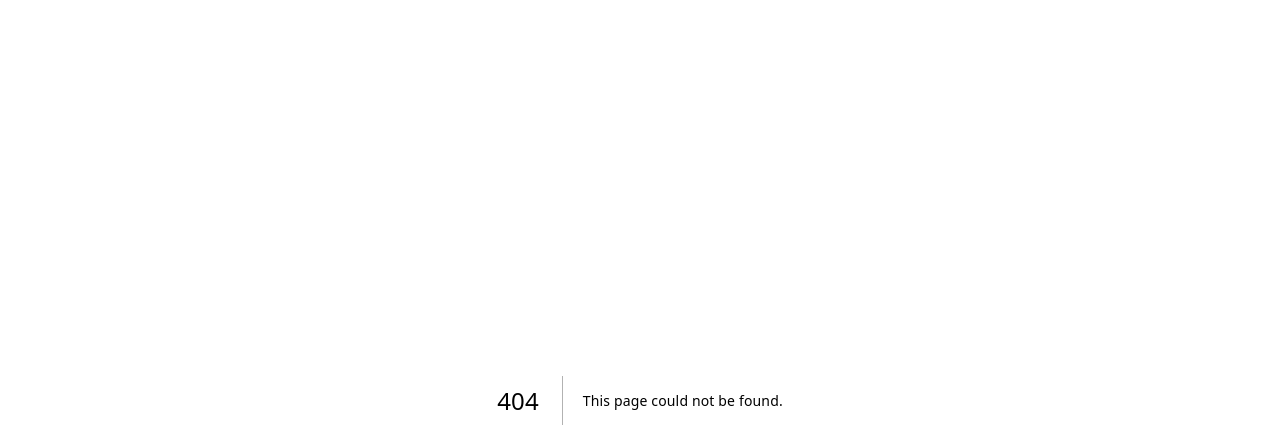
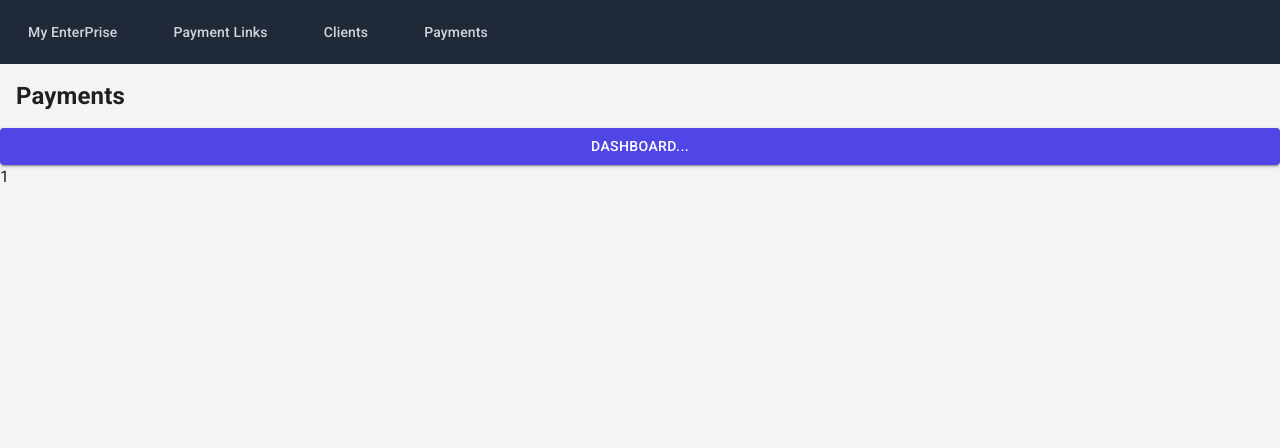
Before and after one commit to ManiacHanz/allsto-enterprise-fe, a Next.js app: page /dashboard/1/payments in a window 1280 px wide. Before the commit this address had no page. Shown: the top 448 px of the page. Built offline with nearby package versions, Linux system fonts and the light colour scheme.

Commit message:
feat: add dashboard layout

```diff
--- a/src/components/layout/index.tsx
+++ b/src/components/layout/index.tsx
@@ -1,14 +1,61 @@
+import Link from "next/link";
+import { useRouter } from "next/router";
 import { FC, ReactNode } from "react";
 
 type Props = {
   children: ReactNode;
+  addonAfter?: ReactNode | string;
 };
 
-export const Layout: FC<Props> = ({ children }) => {
+const routes = [
+  {
+    path: "mine",
+    label: "My EnterPrise",
+  },
+  {
+    path: "links",
+    label: "Payment Links",
+  },
+  {
+    path: "clients",
+    label: "Clients",
+  },
+  {
+    path: "payments",
+    label: "Payments",
+  },
+];
+
+export const Layout: FC<Props> = ({ children, addonAfter }) => {
+  const {
+    query: { id },
+    pathname,
+  } = useRouter();
+
+  const getPathname = () => {
+    const path = pathname.split("/").pop();
+    return routes.find((route) => route.path === path)?.label ?? "";
+  };
+
   return (
-    <div>
-      <div>layout...</div>
-
+    <div className="flex flex-col h-screen bg-gray-100">
+      <div className="h-16 bg-gray-800 flex items-center px-4">
+        <div className="space-x-8 text-white">
+          {routes.map((route) => (
+            <Link
+              key={route.path}
+              href={`/dashboard/${id}/${route.path}`}
+              className="text-gray-300 hover:bg-gray-700 hover:text-white rounded-md px-3 py-2 text-sm font-medium"
+            >
+              {route.label}
+            </Link>
+          ))}
+        </div>
+      </div>
+      <div className="shadow-md h-16 px-4 leading-16 flex justify-between text-2xl font-bold items-center">
+        <div>{getPathname()}</div>
+        {addonAfter}
+      </div>
       {children}
     </div>
   );
--- /dev/null
+++ b/src/pages/dashboard/[id]/clients.tsx
@@ -0,0 +1,15 @@
+import { Layout } from "@/components/layout";
+import { Button } from "@mui/material";
+import { useRouter } from "next/router";
+
+const Dashboard = () => {
+  const router = useRouter();
+  return (
+    <Layout>
+      <Button variant="contained">dashboard...</Button>
+      <div>{router.query.id}</div>
+    </Layout>
+  );
+};
+
+export default Dashboard;
--- /dev/null
+++ b/src/pages/dashboard/[id]/links.tsx
@@ -0,0 +1,84 @@
+import { Layout } from "@/components/layout";
+import { Button } from "@mui/material";
+import { useRouter } from "next/router";
+import styled from "styled-components";
+// import { DataGrid, GridColDef, GridValueGetterParams } from "@mui/x-data-grid";
+
+// const columns: GridColDef[] = [
+//   { field: "id", headerName: "ID", width: 90 },
+//   {
+//     field: "firstName",
+//     headerName: "First name",
+//     width: 150,
+//     editable: true,
+//   },
+//   {
+//     field: "lastName",
+//     headerName: "Last name",
+//     width: 150,
+//     editable: true,
+//   },
+//   {
+//     field: "age",
+//     headerName: "Age",
+//     type: "number",
+//     width: 110,
+//     editable: true,
+//   },
+//   {
+//     field: "fullName",
+//     headerName: "Full name",
+//     description: "This column has a value getter and is not sortable.",
+//     sortable: false,
+//     width: 160,
+//     valueGetter: (params: GridValueGetterParams) =>
+//       `${params.row.firstName || ""} ${params.row.lastName || ""}`,
+//   },
+// ];
+
+// const rows = [
+//   { id: 1, lastName: "Snow", firstName: "Jon", age: 35 },
+//   { id: 2, lastName: "Lannister", firstName: "Cersei", age: 42 },
+//   { id: 3, lastName: "Lannister", firstName: "Jaime", age: 45 },
+//   { id: 4, lastName: "Stark", firstName: "Arya", age: 16 },
+//   { id: 5, lastName: "Targaryen", firstName: "Daenerys", age: null },
+//   { id: 6, lastName: "Melisandre", firstName: null, age: 150 },
+//   { id: 7, lastName: "Clifford", firstName: "Ferrara", age: 44 },
+//   { id: 8, lastName: "Frances", firstName: "Rossini", age: 36 },
+//   { id: 9, lastName: "Roxie", firstName: "Harvey", age: 65 },
+// ];
+
+const Dashboard = () => {
+  const router = useRouter();
+  return (
+    <Layout
+      addonAfter={
+        <StyledButton variant="contained" className="h-10">
+          + Create Payment Link
+        </StyledButton>
+      }
+    >
+      <div>{router.query.id}</div>
+      {/* <DataGrid
+        rows={rows}
+        columns={columns}
+        initialState={{
+          pagination: {
+            paginationModel: {
+              pageSize: 5,
+            },
+          },
+        }}
+        pageSizeOptions={[5]}
+        checkboxSelection
+        disableRowSelectionOnClick
+      /> */}
+    </Layout>
+  );
+};
+
+const StyledButton = styled(Button)`
+  background-color: #4f46e5;
+`;
+
+export default Dashboard;
--- /dev/null
+++ b/src/pages/dashboard/[id]/mine.tsx
@@ -0,0 +1,17 @@
+import { Layout } from "@/components/layout";
+import { Button } from "@mui/material";
+import { useRouter } from "next/router";
+
+const Dashboard = () => {
+  const router = useRouter();
+  return (
+    <Layout>
+      <div className="mt-2">
+        <div>Edit My Org</div>
+        <div></div>
+      </div>
+    </Layout>
+  );
+};
+
+export default Dashboard;
--- /dev/null
+++ b/src/pages/dashboard/[id]/payments.tsx
@@ -0,0 +1,15 @@
+import { Layout } from "@/components/layout";
+import { Button } from "@mui/material";
+import { useRouter } from "next/router";
+
+const Dashboard = () => {
+  const router = useRouter();
+  return (
+    <Layout>
+      <Button variant="contained">dashboard...</Button>
+      <div>{router.query.id}</div>
+    </Layout>
+  );
+};
+
+export default Dashboard;
--- a/src/styles/themes.ts
+++ b/src/styles/themes.ts
@@ -4,7 +4,7 @@ import { red } from "@mui/material/colors";
 export const theme = createTheme({
   palette: {
     primary: {
-      main: "#577876",
+      main: "#4f46e5",
     },
     secondary: {
       main: "#19857b",
--- a/tailwind.config.js
+++ b/tailwind.config.js
@@ -1,18 +1,21 @@
 /** @type {import('tailwindcss').Config} */
 module.exports = {
   content: [
-    './src/pages/**/*.{js,ts,jsx,tsx,mdx}',
-    './src/components/**/*.{js,ts,jsx,tsx,mdx}',
-    './src/app/**/*.{js,ts,jsx,tsx,mdx}',
+    "./src/pages/**/*.{js,ts,jsx,tsx,mdx}",
+    "./src/components/**/*.{js,ts,jsx,tsx,mdx}",
+    "./src/app/**/*.{js,ts,jsx,tsx,mdx}",
   ],
   theme: {
     extend: {
       backgroundImage: {
-        'gradient-radial': 'radial-gradient(var(--tw-gradient-stops))',
-        'gradient-conic':
-          'conic-gradient(from 180deg at 50% 50%, var(--tw-gradient-stops))',
+        "gradient-radial": "radial-gradient(var(--tw-gradient-stops))",
+        "gradient-conic":
+          "conic-gradient(from 180deg at 50% 50%, var(--tw-gradient-stops))",
+      },
+      lineHeight: {
+        16: "4rem",
       },
     },
   },
   plugins: [],
-}
+};
```
Also changed, not shown: package.json (+6 -2 lines), 1 other file (tests, documents, lock files or other folders).
